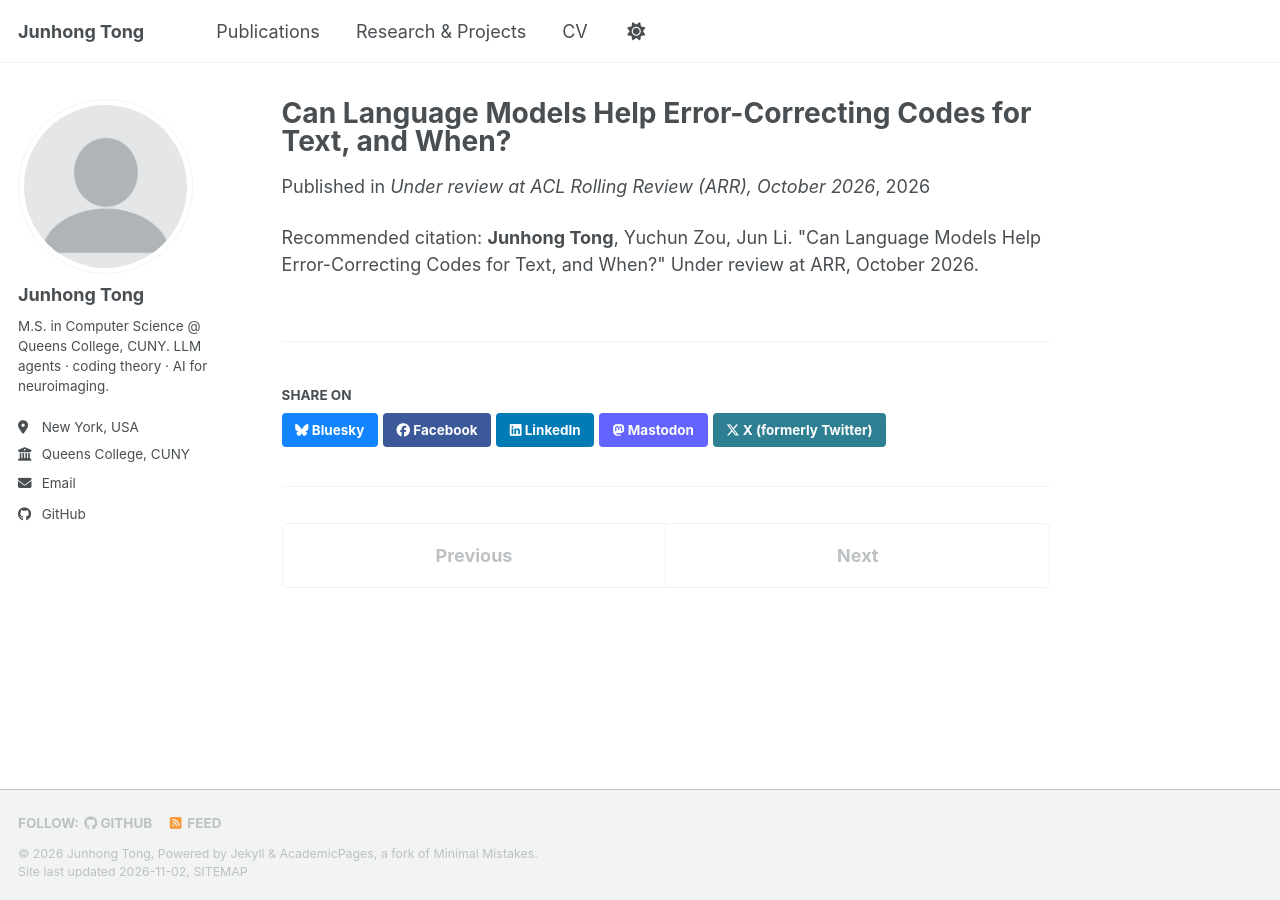
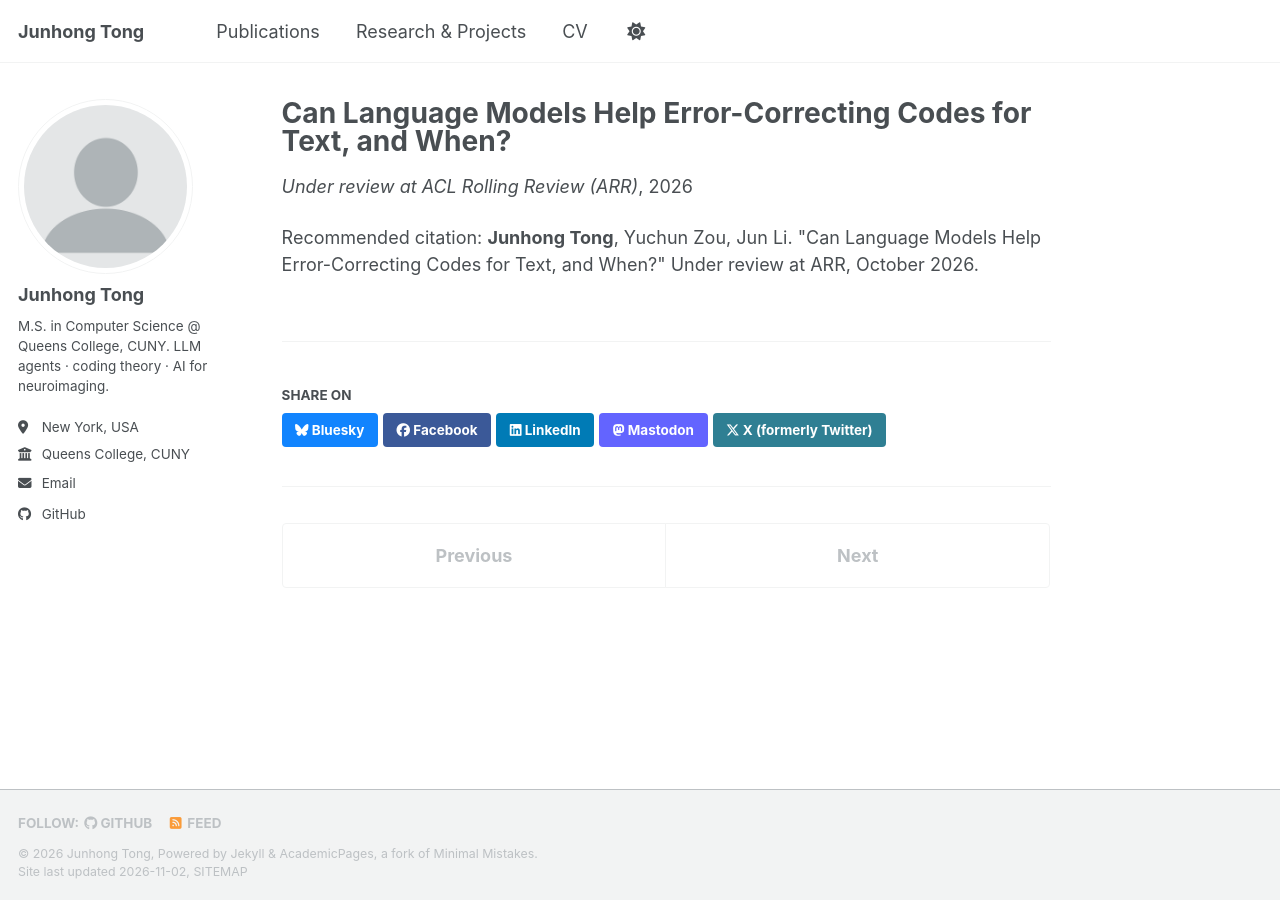
Before and after one commit to Amsterlam/Amsterlam.github.io, a Jekyll site: the page built from _publications/2026-10-15-llm-error-correcting-codes.md, in a window 1280 px wide. Built offline with Jekyll 4.4.1, drawn with Linux system fonts in a browser that asks for light colours; a script bundle is joined from its source files by our own code; a style sheet for code colours, icons or effects is not loaded.

Commit message:
Hide auto dates on portfolio items, tidy venue lines
Co-Authored-By: Claude Opus 5.5 <noreply@anthropic.com>

```diff
--- a/_includes/archive-single.html
+++ b/_includes/archive-single.html
@@ -42,7 +42,7 @@
           <p> {{ post.type }}, <i>{{ post.venue }}</i>, {{ post.date | default: "1900-01-01" | date: "%Y" }} </p>
         {% elsif post.collection == 'publications' %}
           <p><i>{{ post.venue }}</i>, {{ post.date | default: "1900-01-01" | date: "%Y" }} </p>
-        {% elsif post.date %}
+        {% elsif post.date and post.collection != 'portfolio' %}
          <p class="page__date"><strong><i class="fa fa-fw fa-calendar" aria-hidden="true"></i> {{ site.data.ui-text[site.locale].date_label | default: "Published:" }}</strong> <time datetime="{{ post.date | default: "1900-01-01" | date_to_xmlschema }}">{{ post.date | default: "1900-01-01" | date: "%B %d, %Y" }}</time></p>
         {% endif %}
 
--- a/_layouts/single.html
+++ b/_layouts/single.html
@@ -37,8 +37,8 @@ layout: default
         {% if page.collection == 'teaching' %}
           <p> {{ page.type }}, <i>{{ page.venue }}</i>, {{ page.date | default: "1900-01-01" | date: "%Y" }} </p>
         {% elsif page.venue and page.date %}
-          <p>Published in <i>{{ page.venue }}</i>, {{ page.date | default: "1900-01-01" | date: "%Y" }} </p>
-        {% elsif page.date %}
+          <p><i>{{ page.venue }}</i>, {{ page.date | default: "1900-01-01" | date: "%Y" }} </p>
+        {% elsif page.date and page.collection != 'portfolio' %}
           <p class="page__date"><strong><i class="fa fa-fw fa-calendar" aria-hidden="true"></i> {{ site.data.ui-text[site.locale].date_label | default: "Published:" }}</strong> <time datetime="{{ page.date | date_to_xmlschema }}">{{ page.date | default: "1900-01-01" | date: "%B %d, %Y" }}</time></p>
         {% endif %}
         </header>
--- a/_publications/2026-10-15-llm-error-correcting-codes.md
+++ b/_publications/2026-10-15-llm-error-correcting-codes.md
@@ -5,6 +5,6 @@ category: preprints
 permalink: /publication/2026-llm-error-correcting-codes
 excerpt: 'A study of when and how language models can assist error-correcting codes for text.'
 date: 2026-10-15
-venue: 'Under review at ACL Rolling Review (ARR), October 2026'
+venue: 'Under review at ACL Rolling Review (ARR)'
 citation: '<b>Junhong Tong</b>, Yuchun Zou, Jun Li. &quot;Can Language Models Help Error-Correcting Codes for Text, and When?&quot; Under review at ARR, October 2026.'
 ---
```
